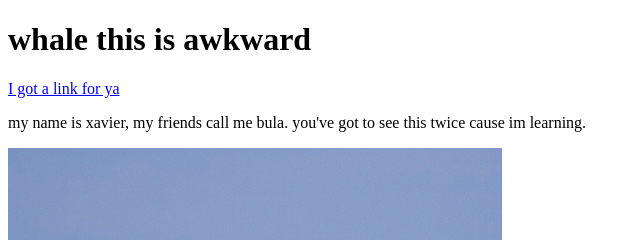
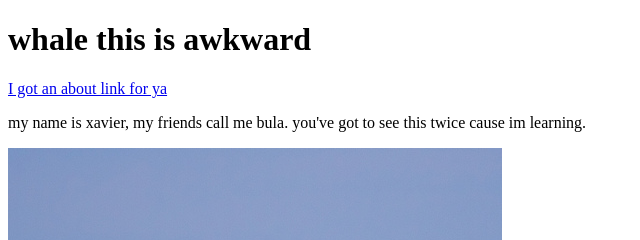
Before and after one commit to xavier7lemon/second_website, a plain HTML site: page index.html in a window 1280 px wide. Shown: the top 240 px of the page, 0-640 px from the left. Drawn offline with Linux system fonts and the light colour scheme.

Commit message:
update link to about page

```diff
--- a/index.html
+++ b/index.html
@@ -5,7 +5,7 @@
   </head>
   <body>
     <h1>whale this is awkward</h1>
-    <a href="about.html">I got a link for ya</a>
+    <a href="about.html">I got an about link for ya</a>
     <p>my name is xavier, my friends call me bula.
     you've got to see this twice cause im learning.</p>
     <img src="images/breaching_whale.jpg">
```
